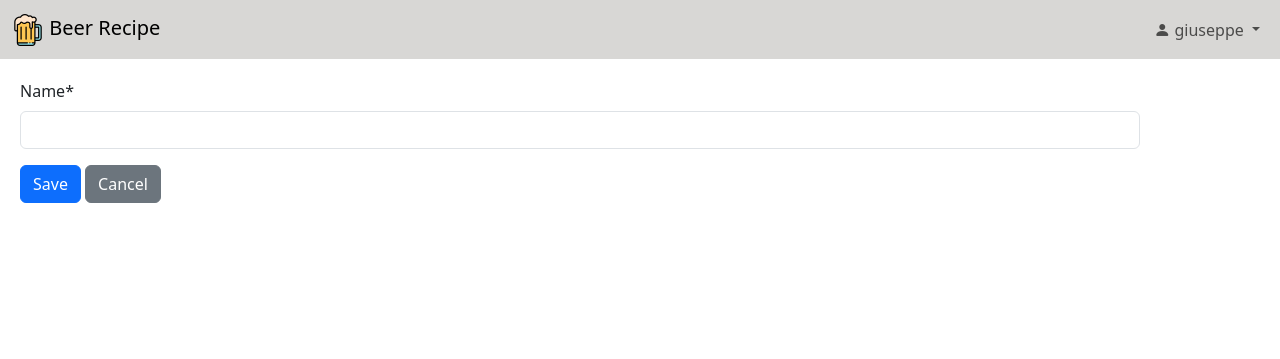
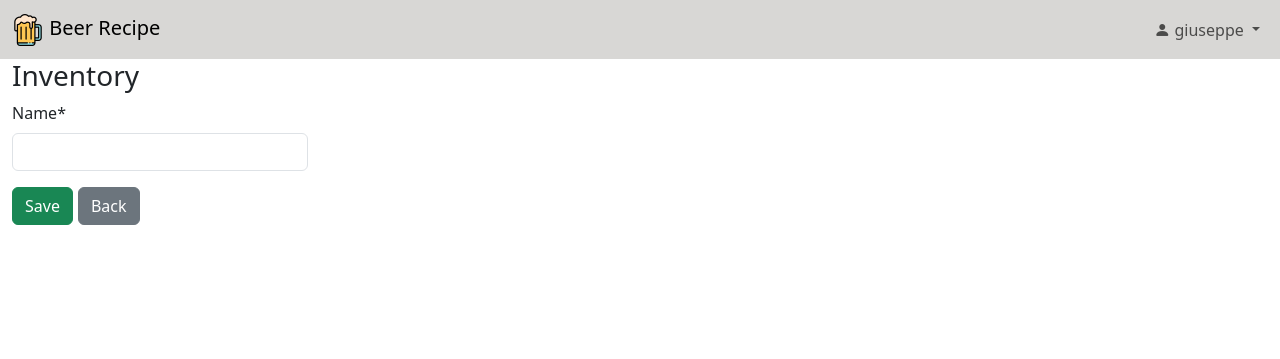
Before and after one commit to giuseppebellissimo/BeerProject, a Django app: page /beerRecipe/add-inventory/ in a window 1280 px wide. Shown: the top 359 px of the page. Run offline with Django 5.2, Linux system fonts and the light colour scheme; a user stored in the database is signed in; some libraries are stand-ins or nearby versions.

Commit message:
Implemented changes to addInventory

```diff
--- a/beerRecipe/forms.py
+++ b/beerRecipe/forms.py
@@ -94,6 +94,17 @@ class AddInventoryForm(forms.ModelForm):
     class Meta:
         model = Inventory
         fields = ['name']
+        labels = {
+            'name': 'Name'
+        }
+
+    def __init__(self, *args, **kwargs):
+        super(AddInventoryForm, self).__init__(*args, **kwargs)
+        self.helper = FormHelper()
+        self.helper.form_method = 'POST'
+        self.helper.layout = Layout(
+            Row(Div('name', css_class="col-3"))
+        )
 
 
 class InventoryIngredientForm(forms.ModelForm):
--- a/beerRecipe/templates/beerRecipe/addEquivalenceClasses.html
+++ b/beerRecipe/templates/beerRecipe/addEquivalenceClasses.html
@@ -37,7 +37,7 @@
                     alertPlaceholder.append(wrapper)
                 }
 
-                $('#saveEquivalentClasses').on('click', function () {
+                $('#saveEquivalentClasses').on('click', function (event) {
                     event.preventDefault();
                     const form_data = new FormData();
 
--- a/beerRecipe/templates/beerRecipe/addInventory.html
+++ b/beerRecipe/templates/beerRecipe/addInventory.html
@@ -1,18 +1,66 @@
 {% extends 'beerRecipe/baseHome.html' %}
-{% load crispy_forms_filters %}
+{% load crispy_forms_tags %}
 
 {% block content %}
-    <div class="container" style="margin: 10px; padding: 10px">
-        <form method="post"
-              action=" {% if inventory %}
+    {% spaceless %}
+        {% if user.is_authenticated %}
+            <div id="liveAlertPlaceholder"></div>
+
+            <h3 style="margin-left: 12px">Inventory</h3>
+            <div class="container-fluid" id="inventory-container">
+                <form method="post" id="inventory-form"
+                      action=" {% if inventory %}
                        {% url 'add-inventory' inventory.id %}
                        {% else %}
                        {% url 'add-inventory' %}
                        {% endif %}">
-            {% csrf_token %}
-            {{ inventory_form|crispy }}
-            <button type="submit" class="btn btn-primary">Save</button>
-            <a class="btn btn-secondary" href="{% url 'home' %}">Cancel</a>
-        </form>
-    </div>
+                    {% csrf_token %}
+                    {% crispy inventory_form %}
+                    <button class="btn btn-success" id="saveInventory">Save</button>
+                    <a class="btn btn-secondary" href="{% url 'home' %}" style="margin-left: 5px">Back</a>
+                </form>
+            </div>
+        {% endif %}
+
+        <script type="text/javascript">
+            $(document).ready(function () {
+                const alertPlaceholder = document.getElementById('liveAlertPlaceholder');
+                const appendAlert = (message, type) => {
+                    const wrapper = document.createElement('div');
+                    wrapper.innerHTML = [
+                        `<div class="alert alert-${type} alert-dismissible" role="alert">`,
+                        `   <div>${message}</div>`,
+                        '   <button type="button" class="btn-close" data-bs-dismiss="alert" aria-label="Close"></button>',
+                        '</div>'
+                    ].join('');
+
+                    alertPlaceholder.append(wrapper)
+                }
+
+                $('#saveInventory').on('click', function (event) {
+                    event.preventDefault();
+
+                    const form_data = new FormData();
+                    form_data.append('csrfmiddlewaretoken', document.getElementsByName('csrfmiddlewaretoken')[0].value);
+                    form_data.append('name', document.getElementById('id_name').value);
+
+                    $.ajax({
+                        type: 'POST',
+                        data: form_data,
+                        url: event.target.action,
+                        success: function (response) {
+                            appendAlert(response.success, 'success');
+                            console.log(response);
+                        },
+                        error: function (error) {
+                            appendAlert(error.error, 'danger');
+                            console.log(error);
+                        },
+                        contentType: false,
+                        processData: false,
+                    });
+                })
+            });
+        </script>
+    {% endspaceless %}
 {% endblock %}
--- a/beerRecipe/views.py
+++ b/beerRecipe/views.py
@@ -717,19 +717,27 @@ def add_inventory(request, inventory_id=None):
             'inventory': inventory
         }
         return render(request, 'beerRecipe/addInventory.html', context)
-
-    if request.method == 'POST':
-        inventory_form = AddInventoryForm(request.POST, instance=inventory)
-        if inventory_form.is_valid():
-            new_inventory = inventory_form.save(commit=False)
-            if not inventory_id:
-                new_inventory.save()
-                new_inventory.id_user.set([request.user])
-            else:
-                new_inventory.save()
-            return redirect('home')
-        else:
-            return render(request, 'beerRecipe/addInventory.html', {'error': inventory_form.errors})
+    elif request.method == 'POST':
+        if request.headers.get('X-Requested-With') == 'XMLHttpRequest':
+            name = request.POST.get('name')
+            try:
+                inventory, created = Inventory.objects.update_or_create(
+                    id=inventory_id,
+                    defaults={
+                        'name': name
+                    }
+                )
+                inventory.save()
+                inventory.id_user.add(request.user)
+                return JsonResponse({'success': 'Inventory saved successfully'})
+            except Inventory.DoesNotExist:
+                return JsonResponse({'error': 'Inventory does not exists'}, status=404)
+            except IntegrityError:
+                return JsonResponse({'error': 'Integrity error while adding an inventory'}, status=400)
+            except ValidationError as e:
+                return JsonResponse({'error': str(e)}, status=400)
+    else:
+        return HttpResponseNotAllowed(['GET', 'POST'])
 
 
 @login_required
```
Also changed, not shown: db.sqlite3.
